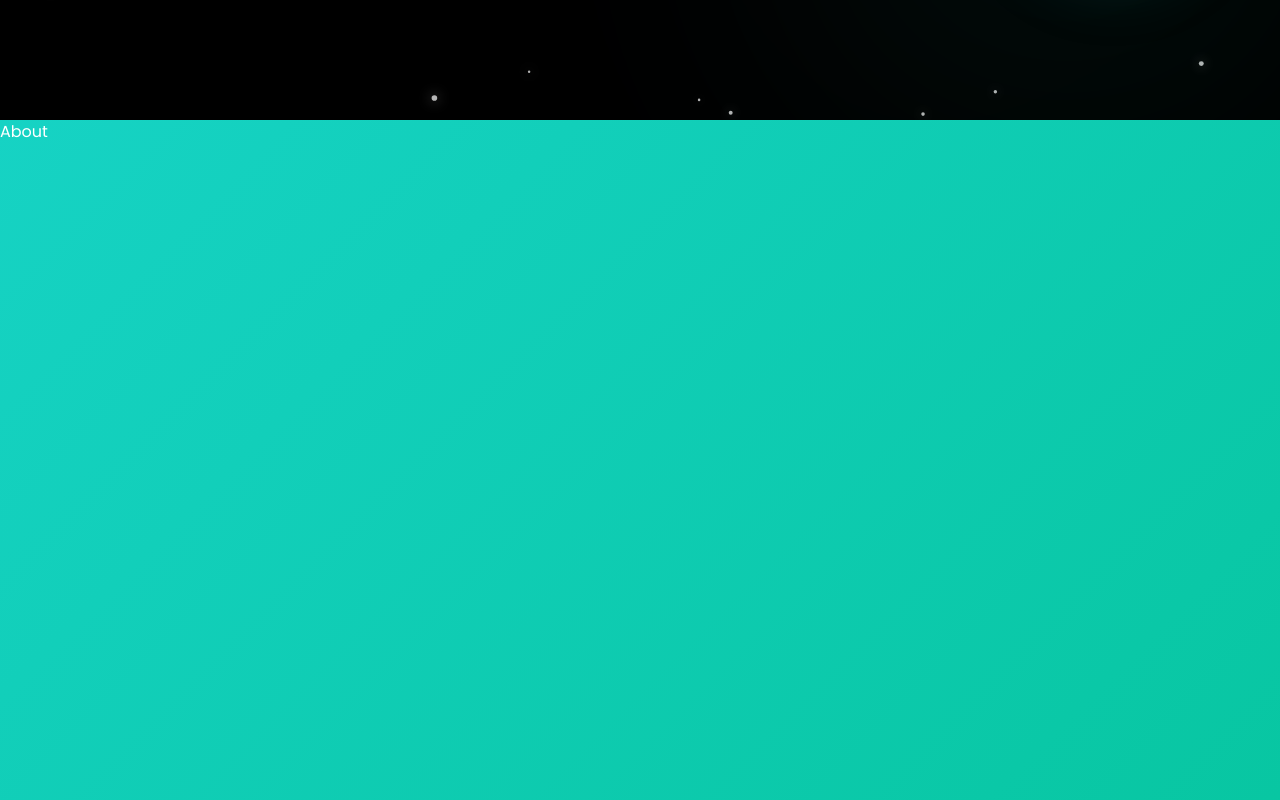
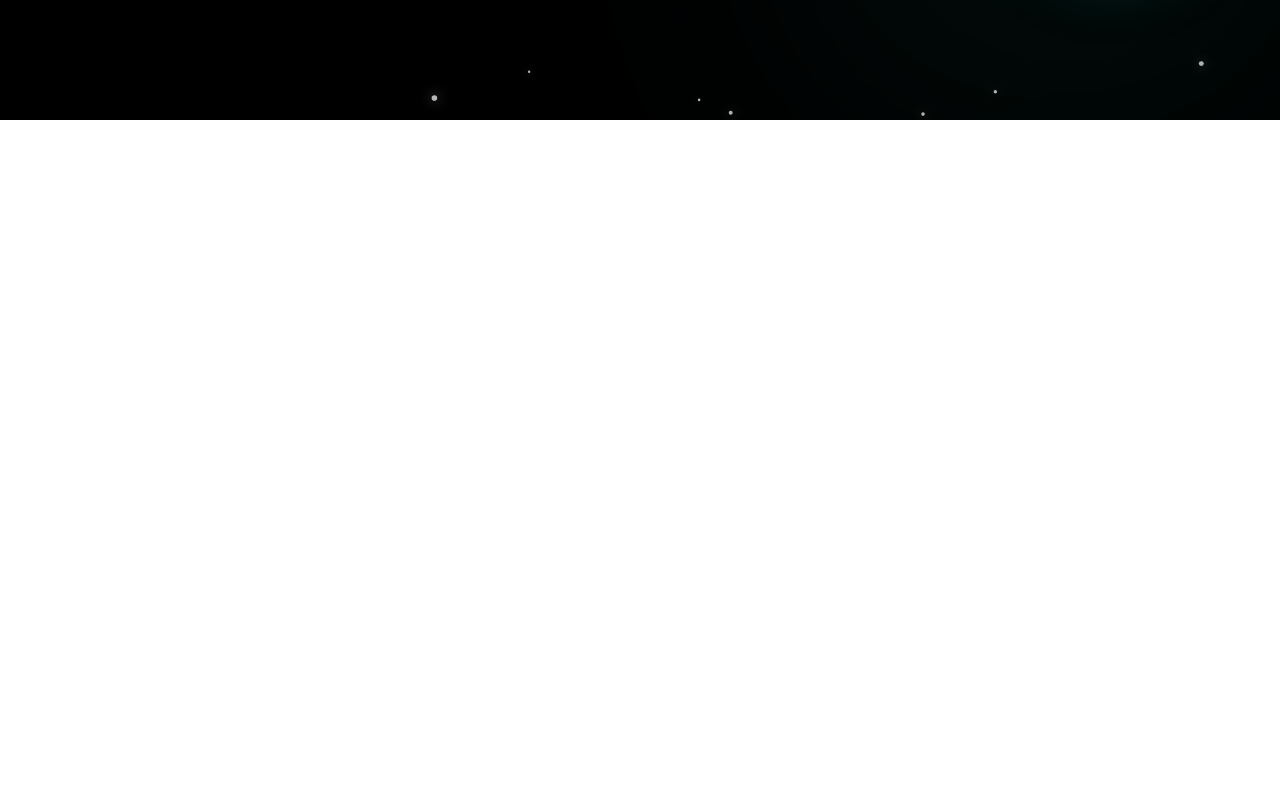
Before and after one commit to Sarvjeetrajverma/My-portfolio, a React (Vite) app: page / in a window 1280 px wide. Shown: the part 680-1480 px from the top of the page. After the commit the page ends 800 px from the top, so only its background shows below. Built offline with nearby package versions, Linux system fonts and the light colour scheme.

Commit message:
intial commit

```diff
--- a/src/App.jsx
+++ b/src/App.jsx
@@ -25,13 +25,13 @@ export default function App(){
           <CustomCursor/>
           <Navbar/>
           <Home/>
-          <About/>
+          { /*<About/>
           <Skills/>
           <Projects/>
           <Experience/>
           <Testimonials/>
           <Contact/>
-          <Footer/>
+          <Footer/> */}
         </div>
         )}
 
--- a/vite.config.js
+++ b/vite.config.js
@@ -5,5 +5,5 @@ import react from '@vitejs/plugin-react'
 // https://vite.dev/config/
 export default defineConfig({
   plugins: [tailwindcss(), react()],
-  base: '/My-portfolio',
+  base: '/My-portfolio/',
 });
```
